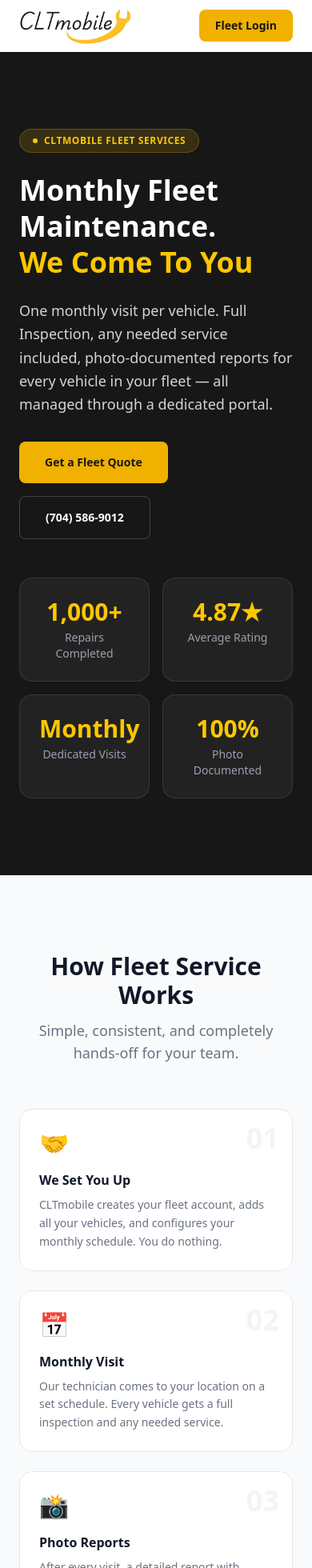
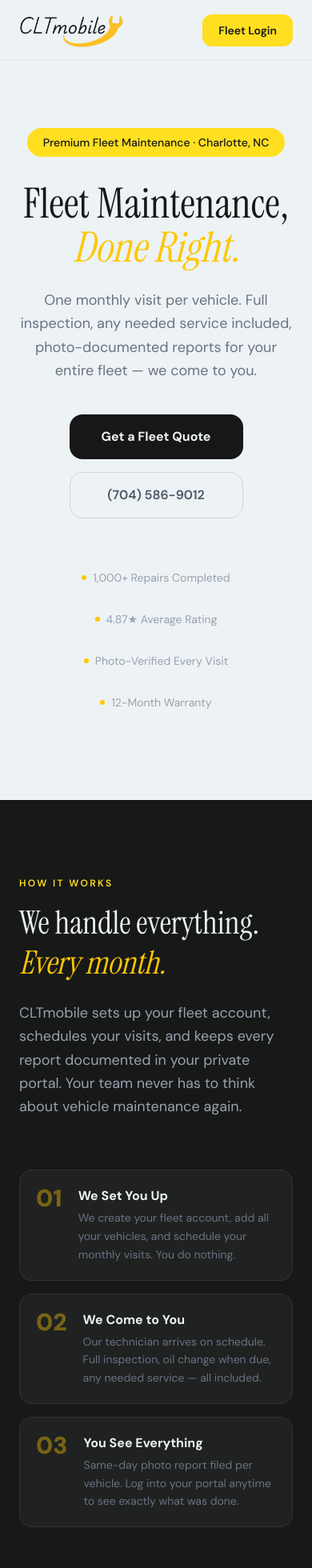
Before and after one commit to Pepparony/CLTmobilefleet, a Next.js app: page /home in a window 390 px wide. Shown: the top 1960 px of the page at 80% size. Built offline with nearby package versions, Linux system fonts and the light colour scheme.

Commit message:
new homepage

```diff
--- a/app/home/page.tsx
+++ b/app/home/page.tsx
@@ -1,106 +1,140 @@
-// app/home/page.tsx  — public marketing homepage for fleet.cltmobile.com
-// Route: update app/page.tsx to show this when not logged in
-
+// app/home/page.tsx
 import Link from 'next/link';
 import Image from 'next/image';
 
 export default function FleetHomePage() {
   return (
-    <div className="min-h-screen bg-white font-sans">
+    <div className="min-h-screen bg-[#edf2f4]" style={{ fontFamily: '"DM Sans", system-ui, sans-serif' }}>
 
       {/* ── Nav ── */}
-      <nav className="bg-white border-b border-gray-100 sticky top-0 z-50">
-        <div className="max-w-6xl mx-auto px-6 h-16 flex items-center justify-between">
+      <nav className="fixed w-full bg-[#edf2f4] z-50 px-6 md:px-24 py-4 flex items-center justify-between border-b border-black/5">
         <Image
           src="/CLTmobileLogoBg-White-removebg.png"
           alt="CLTmobile"
-            width={140}
-            height={38}
+          width={130}
+          height={36}
           className="object-contain"
         />
         <div className="flex items-center gap-4">
-            <a href="tel:+17045869012" className="text-gray-600 text-sm font-medium hidden sm:block hover:text-gray-900 transition">
-              (704) 586-9012
+          <a
+            href="tel:+17045869012"
+            className="hidden md:block text-[#171818] text-sm font-medium hover:text-yellow-500 transition-colors"
+          >
+            704-586-9012
           </a>
           <Link
             href="/login"
-              className="bg-yellow-500 hover:bg-[#171717] hover:text-yellow-500 text-[#171717] font-bold text-sm px-5 py-2.5 rounded-lg transition-all duration-300"
+            className="text-sm font-semibold text-[#171717] bg-yellow-300 hover:bg-yellow-400 px-5 py-2.5 rounded-xl transition-all duration-200"
           >
             Fleet Login
           </Link>
         </div>
-        </div>
       </nav>
 
       {/* ── Hero ── */}
-      <section className="bg-[#171717] text-white">
-        <div className="max-w-6xl mx-auto px-6 py-24 grid lg:grid-cols-2 gap-12 items-center">
-          <div>
-            <div className="inline-flex items-center gap-2 bg-yellow-500/15 border border-yellow-500/25 rounded-full px-4 py-1.5 mb-6">
-              <div className="w-1.5 h-1.5 rounded-full bg-yellow-400" />
-              <span className="text-yellow-400 text-xs font-bold uppercase tracking-wider">CLTmobile Fleet Services</span>
+      <section className="pt-40 pb-28 px-6 md:px-24 flex flex-col items-center text-center">
+        <div className="inline-flex items-center gap-2 bg-yellow-300 bg-opacity-60 rounded-full px-5 py-2 mb-8">
+          <span className="text-[#171818] text-sm font-medium">Premium Fleet Maintenance · Charlotte, NC</span>
         </div>
-            <h1 className="text-4xl lg:text-5xl font-bold leading-tight mb-6">
-              Monthly Fleet Maintenance.<br />
-              <span className="text-yellow-400">We Come To You</span>
+
+        <h1
+          className="text-[52px] md:text-[80px] leading-[1.05] text-[#171818] mb-6 max-w-4xl"
+          style={{ fontFamily: '"Instrument Serif", Georgia, serif' }}
+        >
+          Fleet Maintenance,{' '}
+          <span className="text-yellow-400 italic">Done Right.</span>
         </h1>
-            <p className="text-gray-300 text-lg leading-relaxed mb-8">
-              One monthly visit per vehicle. Full Inspection, any needed service included, photo-documented reports for every vehicle in your fleet — all managed through a dedicated portal.
+
+        <p className="text-gray-500 text-lg md:text-xl leading-relaxed max-w-2xl mb-10">
+          One monthly visit per vehicle. Full inspection, any needed service included, photo-documented reports for your entire fleet — we come to you.
         </p>
-            <div className="flex flex-wrap gap-4">
+
+        <div className="flex flex-col sm:flex-row gap-4">
           <a
             href="mailto:support@cltmobile.com"
-                className="bg-yellow-500 hover:bg-yellow-400 text-[#171717] font-bold px-8 py-4 rounded-lg transition-all duration-300 text-sm"
+            className="bg-[#171717] hover:bg-yellow-400 hover:text-[#171717] text-[#edf2f4] font-bold px-10 py-4 rounded-2xl transition-all duration-300 text-base"
           >
             Get a Fleet Quote
           </a>
           <a
             href="tel:+17045869012"
-                className="border border-white/20 hover:border-white/40 text-white font-bold px-8 py-4 rounded-lg transition-all duration-300 text-sm"
+            className="border border-gray-300 hover:border-yellow-400 text-gray-600 hover:text-[#171717] font-semibold px-10 py-4 rounded-2xl transition-all duration-300 text-base"
           >
             (704) 586-9012
           </a>
         </div>
+
+        {/* Trust strip */}
+        <div className="flex flex-wrap justify-center gap-8 mt-16 text-sm text-gray-400">
+          {['1,000+ Repairs Completed', '4.87★ Average Rating', 'Photo-Verified Every Visit', '12-Month Warranty'].map(item => (
+            <div key={item} className="flex items-center gap-2">
+              <div className="w-1.5 h-1.5 rounded-full bg-yellow-400" />
+              <span>{item}</span>
             </div>
+          ))}
+        </div>
+      </section>
 
-          {/* Stats */}
-          <div className="grid grid-cols-2 gap-4">
+      {/* ── Dark divider section — what it is ── */}
+      <section className="bg-[#171818] py-24 px-6 md:px-24">
+        <div className="max-w-5xl mx-auto grid md:grid-cols-2 gap-16 items-center">
+          <div>
+            <p className="text-yellow-300 text-xs uppercase tracking-[0.2em] font-semibold mb-4">How It Works</p>
+            <h2
+              className="text-[#edf2f4] text-[40px] md:text-[52px] leading-tight mb-6"
+              style={{ fontFamily: '"Instrument Serif", Georgia, serif' }}
+            >
+              We handle everything.{' '}
+              <span className="text-yellow-400 italic">Every month.</span>
+            </h2>
+            <p className="text-gray-400 text-lg leading-relaxed">
+              CLTmobile sets up your fleet account, schedules your visits, and keeps every report documented in your private portal. Your team never has to think about vehicle maintenance again.
+            </p>
+          </div>
+          <div className="space-y-4">
             {[
-              { value: '1,000+', label: 'Repairs Completed' },
-              { value: '4.87★', label: 'Average Rating' },
-              { value: 'Monthly', label: 'Dedicated Visits' },
-              { value: '100%', label: 'Photo Documented' },
-            ].map(stat => (
-              <div key={stat.label} className="bg-white/5 border border-white/10 rounded-2xl p-6 text-center">
-                <p className="text-yellow-400 text-3xl font-bold mb-1">{stat.value}</p>
-                <p className="text-gray-400 text-sm">{stat.label}</p>
+              { step: '01', title: 'We Set You Up', desc: 'We create your fleet account, add all your vehicles, and schedule your monthly visits. You do nothing.' },
+              { step: '02', title: 'We Come to You', desc: 'Our technician arrives on schedule. Full inspection, oil change when due, any needed service — all included.' },
+              { step: '03', title: 'You See Everything', desc: 'Same-day photo report filed per vehicle. Log into your portal anytime to see exactly what was done.' },
+            ].map(item => (
+              <div key={item.step} className="bg-white/[0.04] border border-white/[0.08] rounded-2xl p-5 flex gap-5 items-start">
+                <span className="text-yellow-400/40 text-3xl font-black leading-none flex-shrink-0">{item.step}</span>
+                <div>
+                  <p className="text-[#edf2f4] font-bold text-base mb-1">{item.title}</p>
+                  <p className="text-gray-500 text-sm leading-relaxed">{item.desc}</p>
+                </div>
               </div>
             ))}
           </div>
         </div>
       </section>
 
-      {/* ── How it works ── */}
-      <section className="py-24 bg-gray-50">
-        <div className="max-w-6xl mx-auto px-6">
-          <div className="text-center mb-14">
-            <h2 className="text-gray-900 text-3xl font-bold mb-3">How Fleet Service Works</h2>
-            <p className="text-gray-500 text-lg max-w-xl mx-auto">
-              Simple, consistent, and completely hands-off for your team.
-            </p>
+      {/* ── What's included ── */}
+      <section className="py-24 px-6 md:px-24 bg-[#edf2f4]">
+        <div className="max-w-5xl mx-auto">
+          <div className="text-center mb-16">
+            <p className="text-gray-400 text-xs uppercase tracking-[0.2em] mb-3">The Service</p>
+            <h2
+              className="text-[#171818] text-[40px] md:text-[52px] leading-tight"
+              style={{ fontFamily: '"Instrument Serif", Georgia, serif' }}
+            >
+              Everything Included.{' '}
+              <span className="text-yellow-400 italic">No Surprises.</span>
+            </h2>
           </div>
 
-          <div className="grid md:grid-cols-4 gap-6">
+          <div className="grid md:grid-cols-3 gap-5">
             {[
-              { step: '01', icon: '🤝', title: 'We Set You Up', desc: 'CLTmobile creates your fleet account, adds all your vehicles, and configures your monthly schedule. You do nothing.' },
-              { step: '02', icon: '📅', title: 'Monthly Visit', desc: 'Our technician comes to your location on a set schedule. Every vehicle gets a full inspection and any needed service.' },
-              { step: '03', icon: '📸', title: 'Photo Reports', desc: 'After every visit, a detailed report with photos is filed for each vehicle — visible in your portal the same day.' },
-              { step: '04', icon: '🖥️', title: 'Your Portal', desc: 'Log in anytime to view service history, inspection results, and upcoming visits for your entire fleet in one place.' },
+              { icon: '🔍', title: 'Full Inspection', desc: 'Brakes, fluids, battery, tires, engine — every vehicle gets a complete look every visit.' },
+              { icon: '🔧', title: 'Service Included', desc: 'Oil changes, fluid top-offs, and any needed service at no additional labor cost. One flat rate.' },
+              { icon: '📸', title: 'Photo Reports', desc: 'Before and after photos of every service, filed in your portal the same day it happens.' },
+              { icon: '🖥️', title: 'Fleet Portal', desc: 'Your own private dashboard. View every vehicle, every report, every visit — any time.' },
+              { icon: '⚡', title: 'Priority Scheduling', desc: 'Fleet accounts move to the front of the line. When something urgent comes up, we respond first.' },
+              { icon: '🛡️', title: '12-Month Warranty', desc: 'Every repair covered for 12 months or 10,000 miles. We stand behind every job, every time.' },
             ].map(item => (
-              <div key={item.step} className="bg-white rounded-2xl border border-gray-200 p-6 relative">
-                <span className="absolute top-4 right-4 text-gray-100 text-4xl font-black">{item.step}</span>
+              <div key={item.title} className="bg-white rounded-2xl p-6 shadow-sm shadow-black/[0.04] hover:shadow-md transition-all duration-300">
                 <div className="text-3xl mb-4">{item.icon}</div>
-                <h3 className="text-gray-900 font-bold text-base mb-2">{item.title}</h3>
+                <h3 className="text-[#171818] font-bold text-base mb-2">{item.title}</h3>
                 <p className="text-gray-500 text-sm leading-relaxed">{item.desc}</p>
               </div>
             ))}
@@ -108,142 +142,106 @@ export default function FleetHomePage() {
         </div>
       </section>
 
-      {/* ── What's included ── */}
-      <section className="py-24 bg-white">
-        <div className="max-w-6xl mx-auto px-6">
-          <div className="grid lg:grid-cols-2 gap-16 items-center">
-            <div>
-              <h2 className="text-gray-900 text-3xl font-bold mb-4">
-                Everything Included.<br />Every Month.
+      {/* ── Why CLTmobile ── */}
+      <section className="py-24 px-6 md:px-24 bg-white">
+        <div className="max-w-5xl mx-auto grid md:grid-cols-2 gap-16 items-center">
+          <div className="space-y-6">
+            <p className="text-gray-400 text-xs uppercase tracking-[0.2em]">Why Fleet Managers Choose Us</p>
+            <h2
+              className="text-[#171818] text-[40px] md:text-[48px] leading-tight"
+              style={{ fontFamily: '"Instrument Serif", Georgia, serif' }}
+            >
+              You've got enough to{' '}
+              <span className="text-yellow-400 italic">manage.</span>
             </h2>
-              <p className="text-gray-500 text-lg leading-relaxed mb-8">
-                One flat monthly rate per vehicle covers your inspection and any service that's needed. No surprise invoices. No nickel-and-diming. Just consistent, professional maintenance handled for you.
+            <p className="text-gray-500 text-lg leading-relaxed">
+              Fleet maintenance shouldn't be a phone tag exercise with mechanics who give you vague invoices. We built this service to be completely hands-off for your team — with full transparency on everything we do.
             </p>
             <div className="space-y-3">
               {[
-                  'Full vehicle inspection every visit',
-                  'Oil change included when due',
-                  'Fluid top-offs and checks',
-                  'Brake, battery, and tire assessment',
-                  'Any needed service at no additional labor cost',
-                  'Photo-verified report filed same day',
-                  'Dedicated fleet portal — view everything, any time',
-                  'Priority scheduling — your vehicles come first',
+                'No dropping vehicles off or arranging rides',
+                'No chasing mechanics for status updates',
+                'No surprise invoices or unexplained charges',
+                'No guessing what was actually done on each vehicle',
+                'No missed maintenance — we keep the schedule',
               ].map(item => (
                 <div key={item} className="flex items-center gap-3">
-                    <div className="w-5 h-5 rounded-full bg-yellow-500 flex items-center justify-center flex-shrink-0">
+                  <div className="w-5 h-5 rounded-full bg-yellow-300 flex items-center justify-center flex-shrink-0">
                     <span className="text-[#171717] text-xs font-black">✓</span>
                   </div>
-                    <span className="text-gray-700 text-sm">{item}</span>
+                  <span className="text-gray-600 text-sm">{item}</span>
                 </div>
               ))}
             </div>
           </div>
-
           <div className="space-y-4">
-              <div className="bg-[#171717] rounded-2xl p-6 text-white">
-                <p className="text-yellow-400 text-xs font-bold uppercase tracking-wider mb-2">Your Fleet Portal</p>
-                <p className="text-white font-bold text-lg mb-1">Everything in one place</p>
-                <p className="text-gray-400 text-sm leading-relaxed">
-                  Log in anytime and see every vehicle, every visit, every photo report. Share access with your operations manager. No phone calls needed to find out what was done.
-                </p>
+            <div className="bg-[#171818] rounded-2xl p-7">
+              <p className="text-yellow-300 text-xs uppercase tracking-widest font-semibold mb-3">Your Portal</p>
+              <p className="text-[#edf2f4] font-bold text-xl mb-2">Every vehicle. Every visit. Every photo.</p>
+              <p className="text-gray-400 text-sm leading-relaxed">Log in anytime and see your full fleet's service history — no phone calls needed to find out what was done and when.</p>
             </div>
-              <div className="bg-yellow-50 border border-yellow-200 rounded-2xl p-6">
-                <p className="text-yellow-800 text-xs font-bold uppercase tracking-wider mb-2">White Glove Setup</p>
-                <p className="text-gray-900 font-bold text-lg mb-1">We handle everything</p>
-                <p className="text-gray-600 text-sm leading-relaxed">
-                  You give us your vehicle list. We set up your account, schedule your visits, and keep your portal updated. Your team never has to think about it.
-                </p>
-              </div>
-              <div className="bg-gray-50 border border-gray-200 rounded-2xl p-6">
-                <p className="text-gray-400 text-xs font-bold uppercase tracking-wider mb-2">Accountability</p>
-                <p className="text-gray-900 font-bold text-lg mb-1">Photo proof, every time</p>
-                <p className="text-gray-600 text-sm leading-relaxed">
-                  Every service is photo-documented. You can see exactly what was done on every vehicle, on every visit — no guessing, no taking our word for it.
-                </p>
-              </div>
+            <div className="bg-yellow-50 border border-yellow-200 rounded-2xl p-7">
+              <p className="text-yellow-700 text-xs uppercase tracking-widest font-semibold mb-3">White Glove Setup</p>
+              <p className="text-[#171818] font-bold text-xl mb-2">One call. We handle the rest.</p>
+              <p className="text-gray-500 text-sm leading-relaxed">Tell us your vehicles. We build your account, configure your schedule, and your portal is live within 24 hours.</p>
             </div>
           </div>
         </div>
       </section>
 
-      {/* ── Why CLTmobile ── */}
-      <section className="py-24 bg-gray-50">
-        <div className="max-w-6xl mx-auto px-6">
-          <div className="text-center mb-14">
-            <h2 className="text-gray-900 text-3xl font-bold mb-3">Why Fleets Choose CLTmobile</h2>
-            <p className="text-gray-500 text-lg max-w-xl mx-auto">
-              We built this service because fleet managers deserve better than chasing mechanics and reviewing vague invoices.
+      {/* ── Final CTA ── */}
+      <section className="bg-[#171818] py-28 px-6 text-center relative overflow-hidden">
+        <div className="absolute top-0 right-0 w-64 h-64 bg-gradient-to-bl from-yellow-300/8 to-transparent pointer-events-none rounded-bl-full" />
+        <div className="relative z-10 max-w-3xl mx-auto">
+          <h2
+            className="text-[#edf2f4] text-[44px] md:text-[64px] leading-[1.05] mb-6"
+            style={{ fontFamily: '"Instrument Serif", Georgia, serif' }}
+          >
+            Ready to take fleet maintenance{' '}
+            <span className="text-yellow-400 italic">off your plate?</span>
+          </h2>
+          <p className="text-gray-400 text-lg leading-relaxed mb-10 max-w-xl mx-auto">
+            Tell us how many vehicles you have. We'll put together a fleet plan and have you set up within 24 hours.
           </p>
-          </div>
-
-          <div className="grid md:grid-cols-3 gap-6">
-            {[
-              { icon: '🚐', title: 'We Come to You', desc: 'No dropping vehicles off, no coordinating rides, no lost productivity. We work around your schedule, at your location.' },
-              { icon: '📋', title: 'Real Documentation', desc: 'Every vehicle gets a detailed service report with before/during/after photos. You always know exactly what was done.' },
-              { icon: '🔧', title: 'Certified Technicians', desc: 'ASE-certified mechanics who do this full time. Not a side hustle — a professional team dedicated to quality work.' },
-              { icon: '💰', title: 'Predictable Cost', desc: 'One monthly rate. No surprise labor charges, no haggling. Budget your fleet maintenance with confidence.' },
-              { icon: '⚡', title: 'Priority Service', desc: 'Fleet accounts get priority scheduling. When something urgent comes up mid-month, you\'re first in line.' },
-              { icon: '🛡️', title: '12-Month Warranty', desc: 'Every repair is covered for 12 months or 10,000 miles. We stand behind our work — always.' },
-            ].map(item => (
-              <div key={item.title} className="bg-white rounded-2xl border border-gray-200 p-6">
-                <div className="text-3xl mb-4">{item.icon}</div>
-                <h3 className="text-gray-900 font-bold text-base mb-2">{item.title}</h3>
-                <p className="text-gray-500 text-sm leading-relaxed">{item.desc}</p>
-              </div>
-            ))}
-          </div>
-        </div>
-      </section>
-
-      {/* ── CTA ── */}
-      <section className="bg-[#171717] py-24">
-        <div className="max-w-3xl mx-auto px-6 text-center">
-          <h2 className="text-white text-3xl font-bold mb-4">
-            Ready to take fleet maintenance off your plate?
-          </h2>
-          <p className="text-gray-400 text-lg mb-10 leading-relaxed">
-            Tell us how many vehicles you have and we'll put together a fleet plan. Setup takes one call.
-          </p>
-          <div className="flex flex-wrap justify-center gap-4">
+          <div className="flex flex-col sm:flex-row justify-center gap-4">
             <a
               href="mailto:support@cltmobile.com"
-              className="bg-yellow-500 hover:bg-yellow-400 text-[#171717] font-bold px-10 py-4 rounded-lg transition-all duration-300 text-sm"
+              className="bg-yellow-300 hover:bg-yellow-400 text-[#171717] font-bold px-10 py-4 rounded-2xl transition-all duration-200 text-base"
             >
               Email Us to Get Started
             </a>
             <a
               href="tel:+17045869012"
-              className="border border-white/20 hover:border-white/40 text-white font-bold px-10 py-4 rounded-lg transition-all duration-300 text-sm"
+              className="border border-gray-700 hover:border-yellow-300 text-gray-400 hover:text-yellow-300 font-semibold px-10 py-4 rounded-2xl transition-all duration-200 text-base"
             >
               Call (704) 586-9012
             </a>
           </div>
-          <p className="text-gray-600 text-xs mt-8">
-            Already have an account?{' '}
+          <p className="text-gray-600 text-xs mt-10">
+            Already a fleet customer?{' '}
             <Link href="/login" className="text-yellow-500 hover:text-yellow-400 font-semibold transition">
-              Sign in to your fleet portal →
+              Sign in to your portal →
             </Link>
           </p>
         </div>
       </section>
 
       {/* ── Footer ── */}
-      <footer className="bg-white border-t border-gray-100 py-10">
-        <div className="max-w-6xl mx-auto px-6 flex flex-col sm:flex-row items-center justify-between gap-4">
+      <footer className="bg-[#171818] border-t border-white/[0.06] py-10 px-6 md:px-24">
+        <div className="max-w-5xl mx-auto flex flex-col md:flex-row items-center justify-between gap-6">
           <Image
             src="/CLTmobileLogoBg-White-removebg.png"
             alt="CLTmobile"
-            width={120}
-            height={32}
-            className="object-contain"
+            width={110}
+            height={30}
+            className="object-contain opacity-60"
           />
-          <div className="flex flex-wrap gap-6 text-sm text-gray-400">
-            <a href="tel:+17045869012" className="hover:text-gray-600 transition">(704) 586-9012</a>
-            <a href="mailto:support@cltmobile.com" className="hover:text-gray-600 transition">support@cltmobile.com</a>
-            <a href="https://www.cltmobile.com" className="hover:text-gray-600 transition">cltmobile.com</a>
+          <div className="flex flex-wrap justify-center gap-6 text-sm text-gray-600">
+            <a href="tel:+17045869012" className="hover:text-gray-400 transition">(704) 586-9012</a>
+            <a href="mailto:support@cltmobile.com" className="hover:text-gray-400 transition">support@cltmobile.com</a>
+            <a href="https://www.cltmobile.com" className="hover:text-gray-400 transition">cltmobile.com</a>
           </div>
-          <p className="text-gray-400 text-xs">© 2025 CLTmobile LLC</p>
+          <p className="text-gray-700 text-xs">© 2025 CLTmobile LLC</p>
         </div>
       </footer>
 
--- a/app/layout.tsx
+++ b/app/layout.tsx
@@ -1,20 +1,30 @@
 // app/layout.tsx
 import type { Metadata } from 'next';
-import { Inter } from 'next/font/google';
+import { DM_Sans, Instrument_Serif } from 'next/font/google';
 import './globals.css';
 import { Providers } from './providers';
 
-const inter = Inter({ subsets: ['latin'] });
+const dmSans = DM_Sans({
+  subsets: ['latin'],
+  variable: '--font-dm-sans',
+});
+
+const instrumentSerif = Instrument_Serif({
+  subsets: ['latin'],
+  weight: '400',
+  style: ['normal', 'italic'],
+  variable: '--font-instrument-serif',
+});
 
 export const metadata: Metadata = {
-  title: 'CLTmobile Fleet Portal',
-  description: 'Vehicle service management for CLTmobile fleet customers.',
+  title: 'CLTmobile Fleet | Premium Mobile Fleet Maintenance · Charlotte, NC',
+  description: 'Monthly mobile fleet maintenance for Charlotte businesses. Full inspection, any needed service, photo-documented reports — we come to you.',
 };
 
 export default function RootLayout({ children }: { children: React.ReactNode }) {
   return (
-    <html lang="en">
-      <body className={inter.className}>
+    <html lang="en" className={`${dmSans.variable} ${instrumentSerif.variable}`}>
+      <body className={dmSans.className}>
         <Providers>{children}</Providers>
       </body>
     </html>
```
Lines whose indentation alone changed are shown as unchanged.
